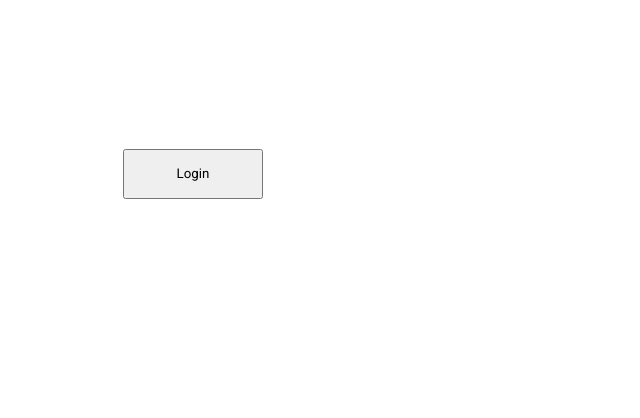
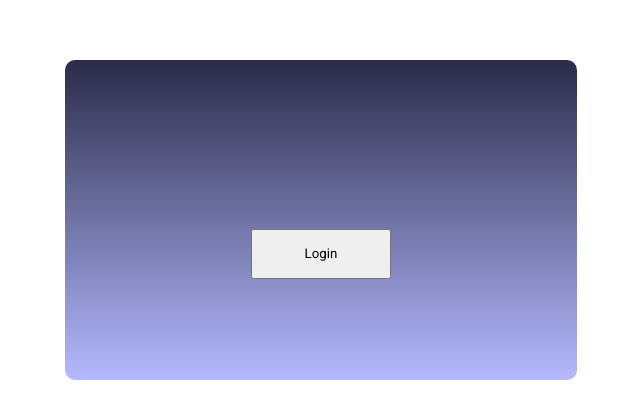
Before and after one commit to Govardhan447/login-logout, a React (Create React App) app: page / in a window 1280 px wide. Shown: the part 180-598 px from the top of the page, without its empty margins (319-959 px from the left). Built offline with nearby package versions, Linux system fonts and the light colour scheme; a web font is replaced by a local one.

Commit message:
Update index.css

```diff
--- a/src/components/Home/index.css
+++ b/src/components/Home/index.css
@@ -1,14 +1,19 @@
-.bg-contianer {
+.bg-container {
   width: 100%;
   height: 100vh;
-  display: flex;
-}
-.container {
-  background-image: linear-gradient(to top, #2b2c49);
-  width: 80%;
-  height: 80vh;
   display: flex;
   flex-direction: column;
   justify-content: center;
   align-items: center;
 }
+
+.container {
+  width: 40%;
+  height: 40vh;
+  display: flex;
+  background-image: linear-gradient(to top, #b5b9ff, #2b2c49);
+  border-radius: 10px;
+  flex-direction: column;
+  justify-content: center;
+  align-items: center;
+}
```
